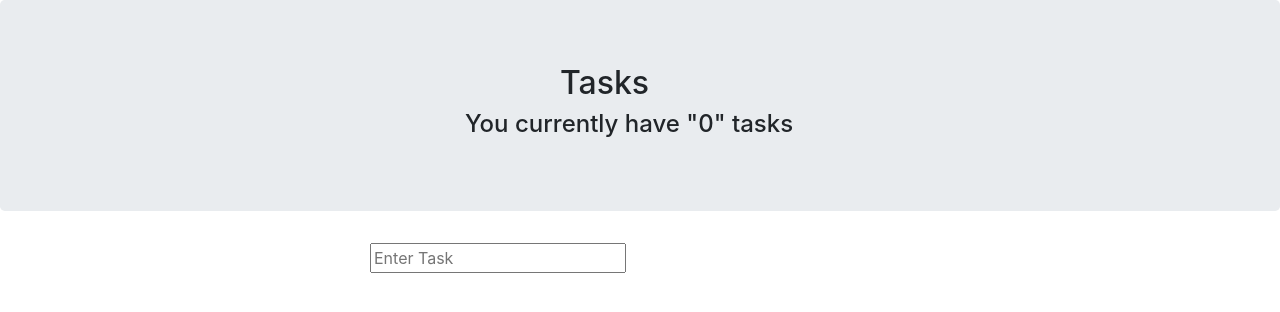
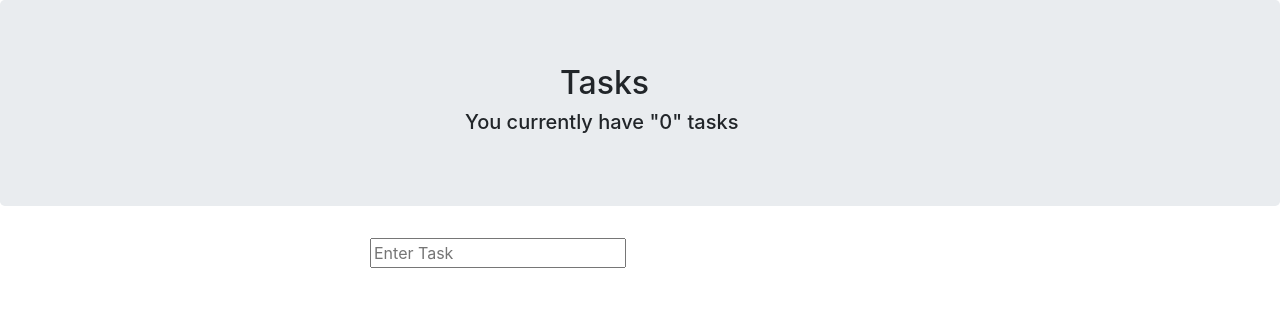
Before and after one commit to Aldroc/to-do-app, a React (Create React App) app: page / in a window 1280 px wide. Shown: the top 312 px of the page. Built offline with nearby package versions, Linux system fonts and the light colour scheme.

Commit message:
minor_header_update

```diff
--- a/src/components/header.js
+++ b/src/components/header.js
@@ -16,7 +16,7 @@ class Header extends Component{
                     </div>
                     <div className="row justify-content-center">
                         <div className="col-12 col-sm-4">
-                            <h4>You currently have "0" tasks</h4>
+                            <h5>You currently have "0" tasks</h5>
                         </div>
                     </div>
                 </div>
```
